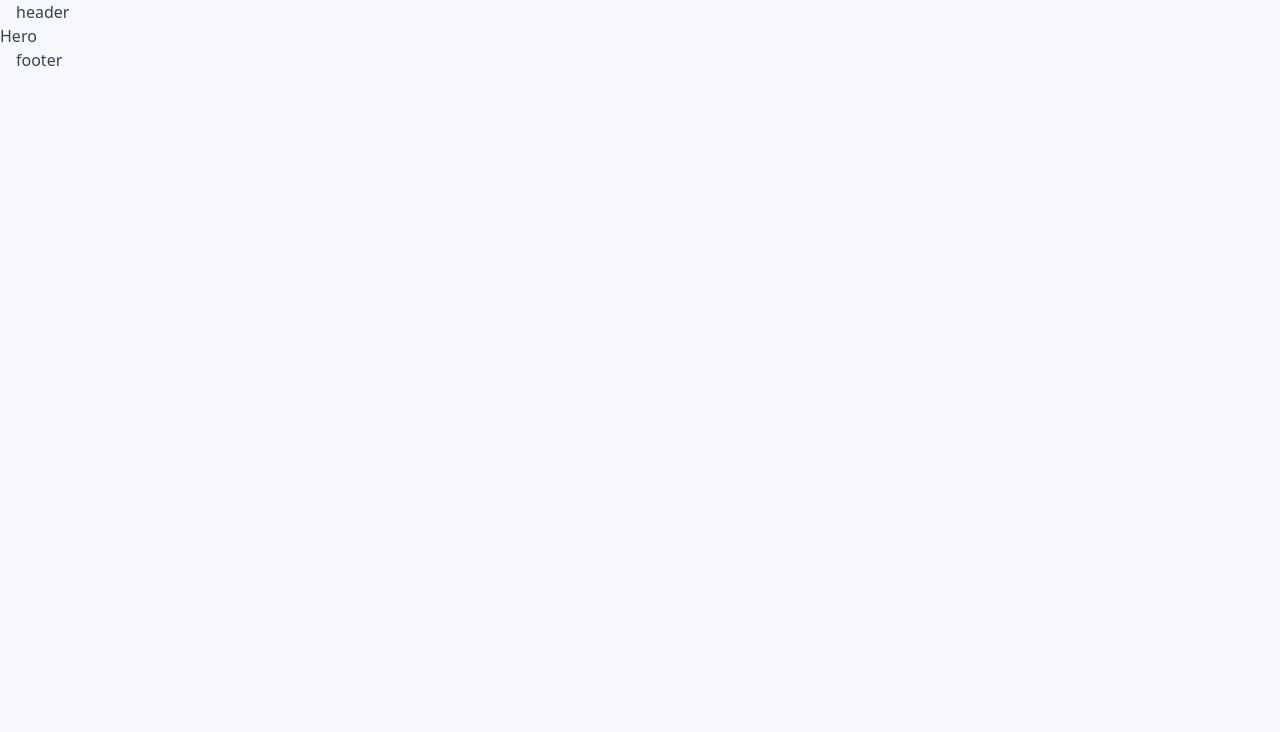
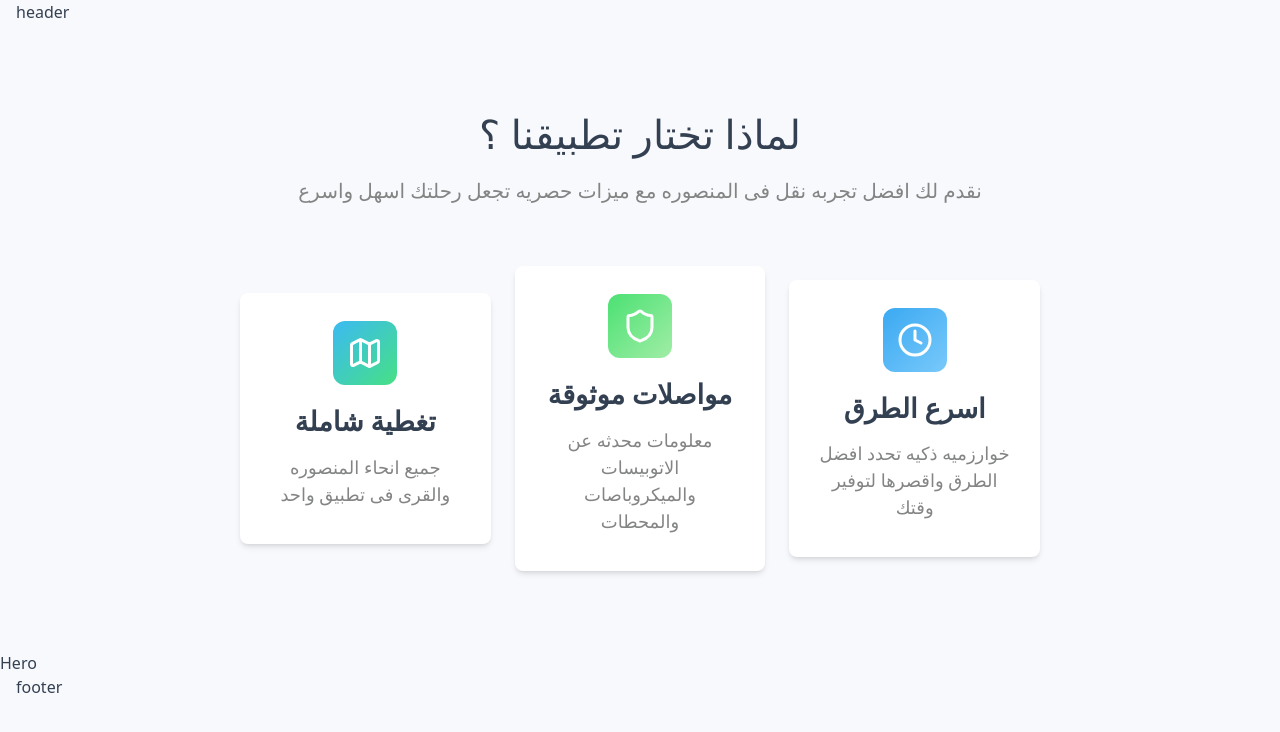
Before and after one commit to BadHunterN1/Meshwark, a React (Vite) app: page / in a window 1280 px wide. Shown: the top 732 px of the page. Built offline with nearby package versions, Linux system fonts and the light colour scheme.

Commit message:
add future section

```diff
--- /dev/null
+++ b/src/components/Home Sections/future.jsx
@@ -0,0 +1,40 @@
+
+import {  Clock4, Shield ,Map } from 'lucide-react';
+
+const futureItems = [
+  {i:<Map className="w-9 h-10"/> , h1:'تغطية شاملة' , p:'جميع انحاء المنصوره  والقرى فى تطبيق واحد', style: {
+     background: 'linear-gradient(135deg, #3bbaf2 0%, #47e085 100%)'
+  }},
+  {i:<Shield className="w-9 h-10"/> ,h1:'مواصلات موثوقة' , p:'معلومات محدثه عن الاتوبيسات      والميكروباصات والمحطات', style: {
+      background:  'linear-gradient(135deg, #4be173ff 0%, #a1eda6ff 100%)'
+    }},
+  {i:<Clock4 className="w-9 h-10"/> ,h1:'اسرع الطرق' , p:'خوارزميه ذكيه تحدد افضل الطرق واقصرها لتوفير وقتك', style:{
+    background: 'linear-gradient(135deg, #3ba9f2 0%, #78c9fa 100%)'
+  }}
+]
+
+
+function Future() {
+  return (
+    <div className='text-center py-20 px-30   '>
+
+     <h1 className='text-[40px] font-medium mb-3'>لماذا تختار تطبيقنا ؟</h1>
+     <p className='mb-15 font-medium text-[20px] text-[#838584]'>نقدم لك افضل تجربه نقل فى المنصوره مع ميزات حصريه تجعل رحلتك اسهل واسرع</p>
+
+     <div className='grid grid-cols-1 sm:grid-cols-2 md:grid-cols-3 gap-6 place-items-center mx-30 '>
+       {futureItems.map((item, index) => (
+      <div key={index} className=' bg-white py-7 px-[30px] rounded-lg shadow-md'>
+       <div className={`  mx-auto text-white w-16 h-16 flex items-center justify-center mb-4 rounded-xl `} style={item.style} >
+    {item.i}
+  </div>
+        <h1 className='my-3 font-semibold text-[27px]'> {item.h1} </h1>
+        <p className='text-[#838584] text-[18px] my-2'> {item.p} </p>
+      </div>
+        ))}
+     </div>
+
+    </div>
+  )
+}
+
+export default Future
--- a/src/pages/HomePage.jsx
+++ b/src/pages/HomePage.jsx
@@ -1,8 +1,10 @@
+import Future from "../components/Home Sections/future";
 import Hero from "../components/Home Sections/Hero";
 
 export default function HomePage() {
 	return (
 		<>
+		<Future/>
 			<Hero />
 		</>
 	);
```
